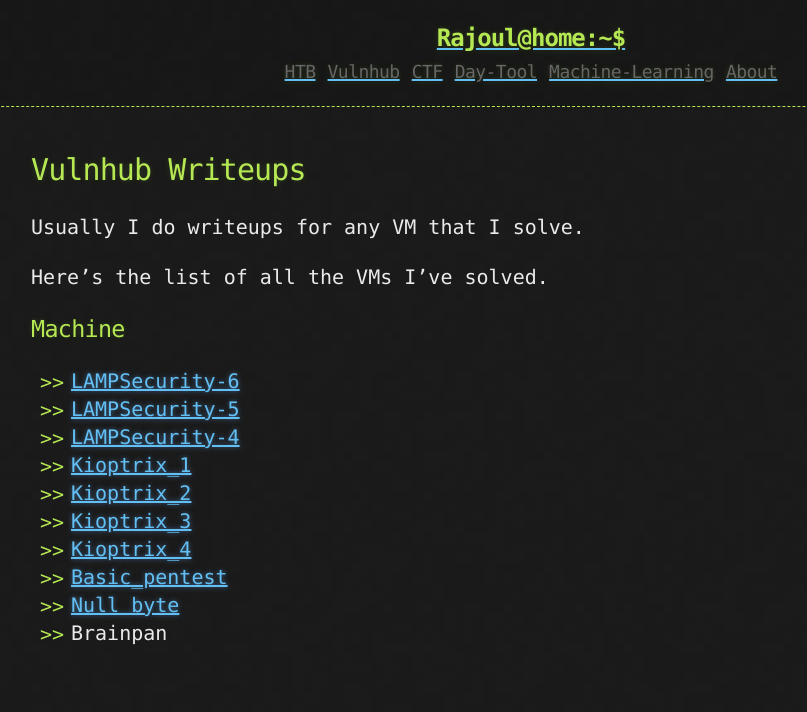
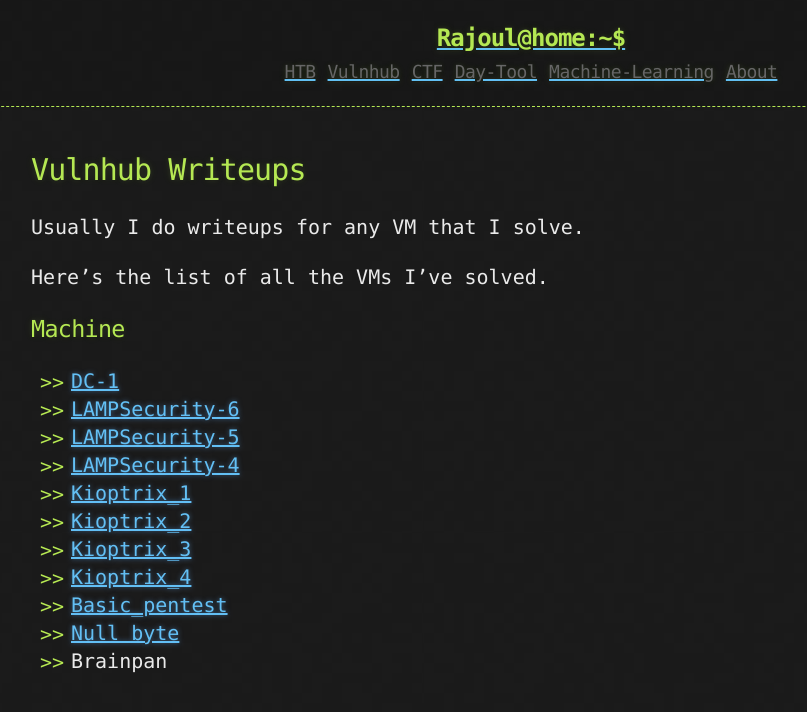
Before and after one commit to rajoul/rajoul.github.io, a Jekyll site: the page built from vulnhub.md, in a window 1280 px wide. Shown: the top 712 px of the page, without its empty margins (109-916 px from the left). Built offline with Jekyll 4.4.1, drawn with Linux system fonts in a browser that asks for light colours.

Commit message:
Update vulnhub.md

```diff
--- a/vulnhub.md
+++ b/vulnhub.md
@@ -10,6 +10,7 @@
 Here's the list of all the VMs I've solved.
 
 # Machine
+* [DC-1](https://rajoul.github.io/my_write_up/DC-1)
 * [LAMPSecurity-6](https://rajoul.github.io/my_write_up/LAMPSecurity-6)
 * [LAMPSecurity-5](https://rajoul.github.io/my_write_up/LAMPSecurity-5)
 * [LAMPSecurity-4](https://rajoul.github.io/my_write_up/LAMPSecurity-4)
```
